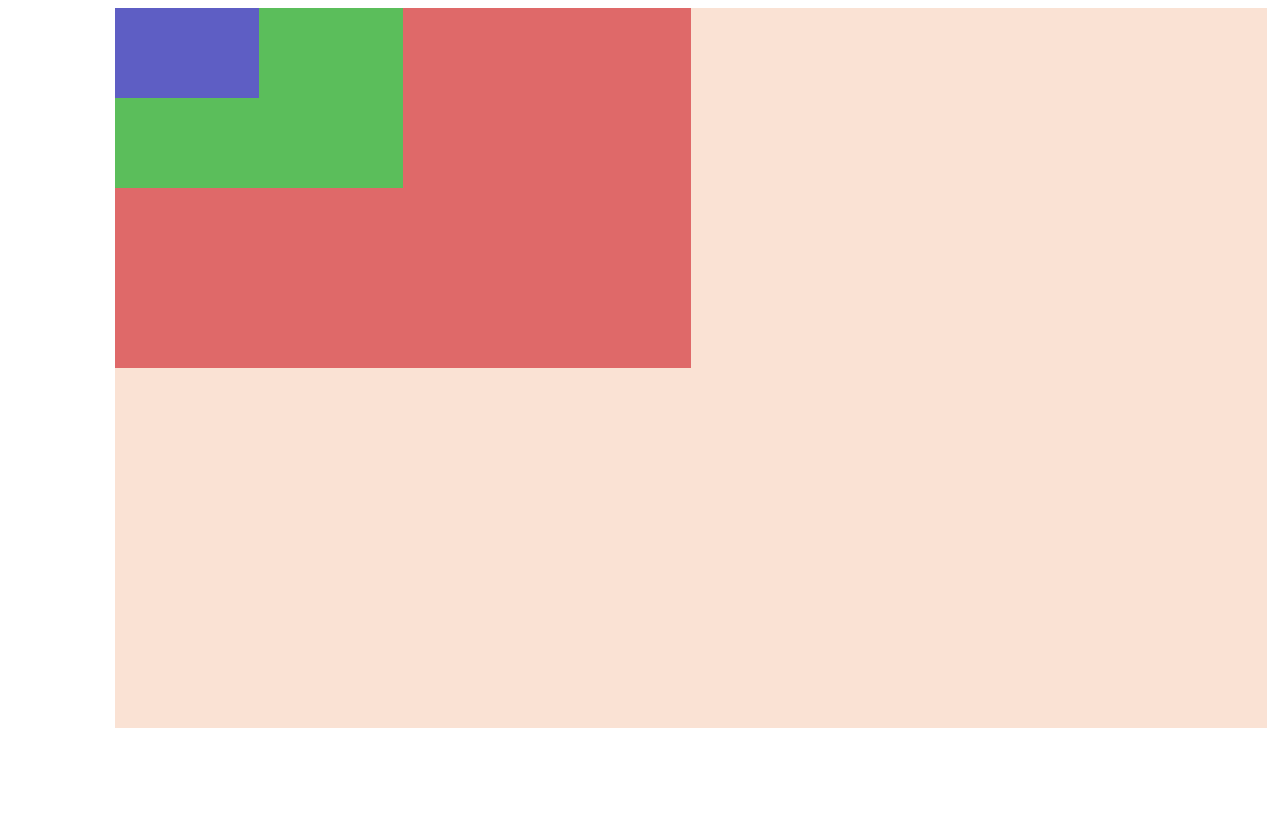
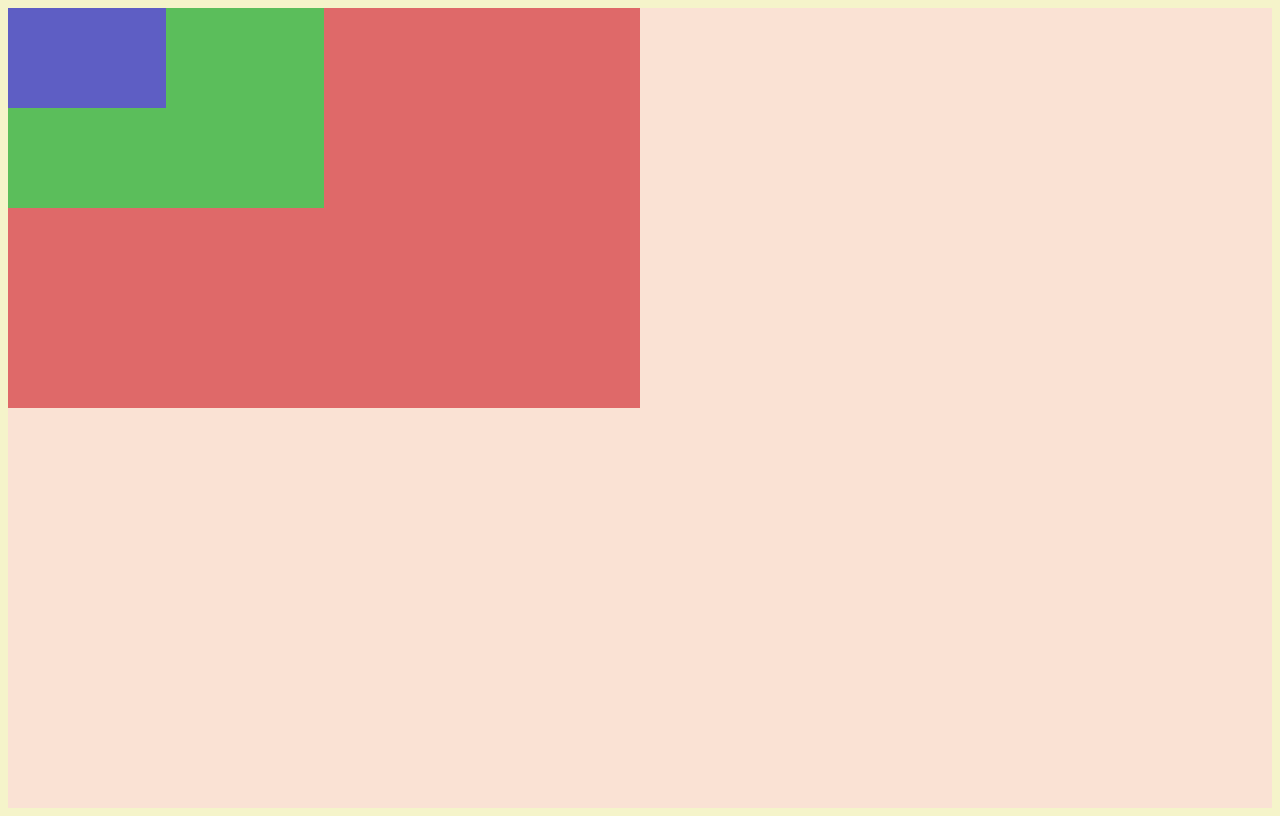
Before and after one commit to ben-gabriel/MS-WebCourse, a plain HTML site: page CSS-General-Practice/index.html in a window 1280 px wide. Drawn offline with Linux system fonts and the light colour scheme.

Commit message:
add color boxes

```diff
--- a/CSS-General-Practice/index.html
+++ b/CSS-General-Practice/index.html
@@ -1,19 +1,21 @@
 <!DOCTYPE html>
-<html lang="en">
 <head>
     <meta charset="UTF-8">
     <title>Document</title>
     <link rel="stylesheet" href="./style.css">
 </head>
+
 <body>
     <div id="box0" class="container">
-        <div id="box1" class="box">
+
+      <div id="box1" class="box">
           <div id="box2" class="box">
             <div id="box3" class="box">
-
             </div>
           </div>
         </div>
       </div>
+
 </body>
+
 </html>
--- a/CSS-General-Practice/style.css
+++ b/CSS-General-Practice/style.css
@@ -1,10 +1,19 @@
+body{
+  position: relative;
+
+  min-height: 100vh;
+  max-height: 100vh;
+  max-width: 100vw;
+
+  background: rgb(245, 244, 202);
+}
+
 .container{
     position: absolute;
-    height: 90%;
-    width: 90%;
+    height: 100%;
+    width: 100%;
     background: #fae2d4;
 
-    left: 9%;
   }
 
   .box{
```
